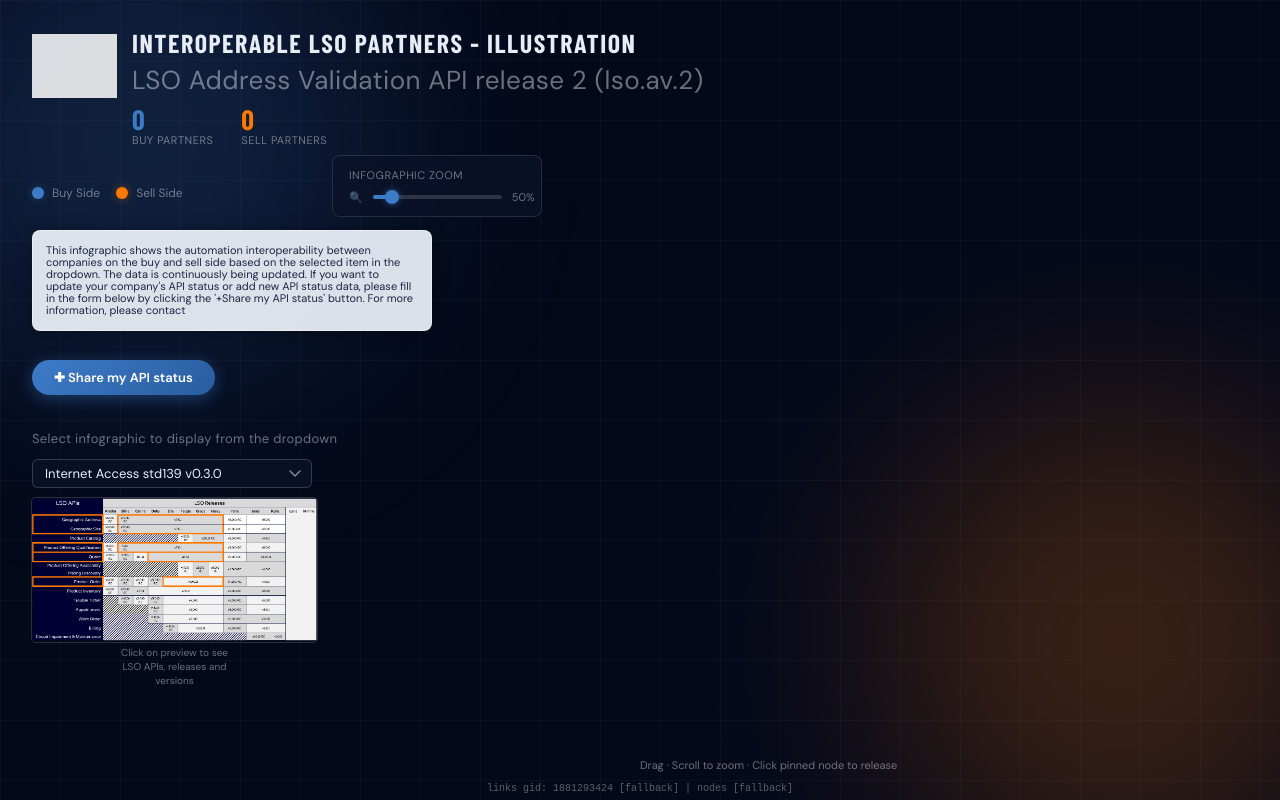
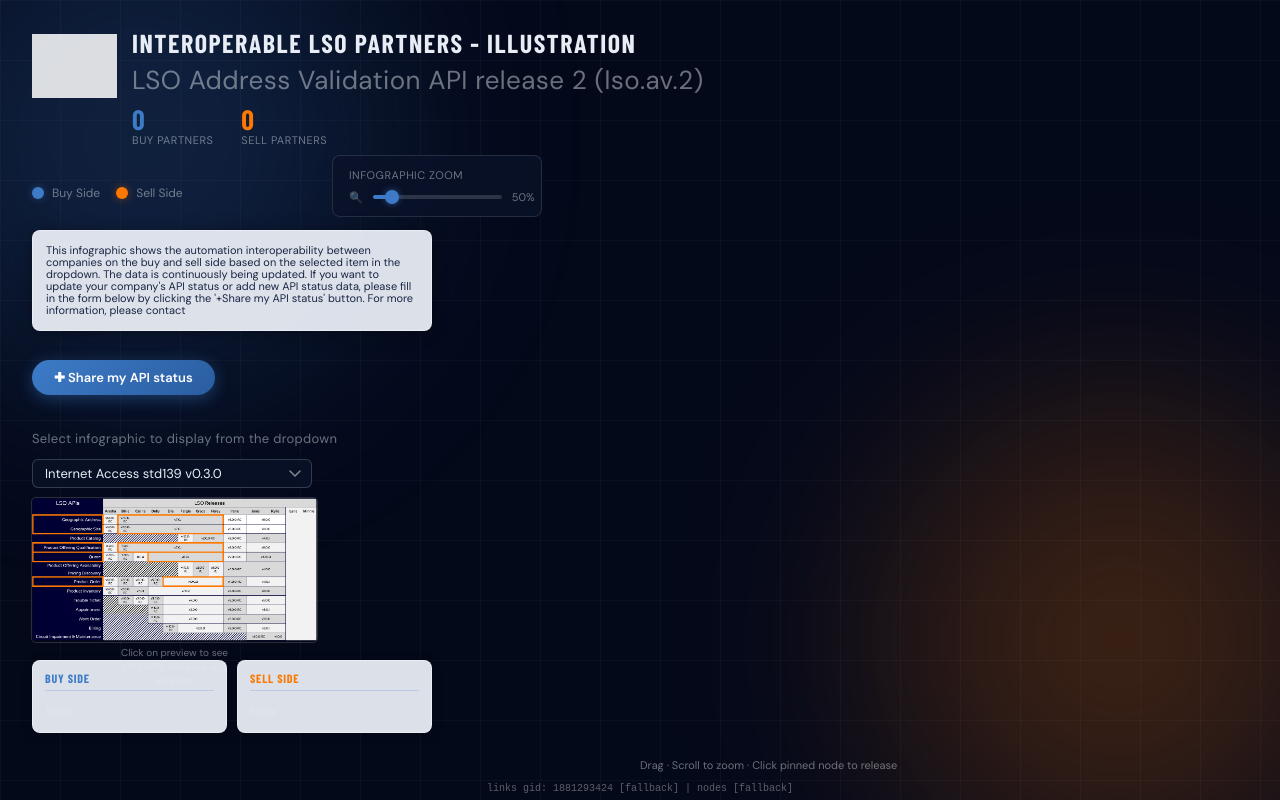
Before and after one commit to mplify-products/lso-apis, a plain HTML site: page index.html in a window 1280 px wide. Drawn offline with nearby package versions, Linux system fonts and the light colour scheme; no server answers; grey boxes are pictures that could not be loaded; a web font is replaced by a local one.

Commit message:
Add files via upload

```diff
--- a/index.html
+++ b/index.html
@@ -384,6 +384,43 @@
     }
     #zoom-label { font-size: 11px; color: var(--muted); min-width: 34px; }
 
+    /* Company roster panels */
+    #roster-wrap {
+      position: fixed; top: 660px; left: 32px;
+      width: 400px;
+      display: flex; gap: 10px;
+      z-index: 10;
+      opacity: 0; animation: slideUp .7s ease 1.3s forwards;
+    }
+    .roster-panel {
+      flex: 1;
+      background: rgba(232,237,245,0.95);
+      border: 1px solid rgba(255,255,255,0.4);
+      border-radius: 8px;
+      padding: 10px 12px;
+      box-shadow: 0 2px 12px rgba(0,0,0,0.2);
+      overflow-y: auto;
+      max-height: 200px;
+    }
+    .roster-panel h4 {
+      font-family: 'Barlow Condensed', sans-serif;
+      font-size: 12px; font-weight: 700;
+      text-transform: uppercase; letter-spacing: 0.8px;
+      color: #1A2744; margin-bottom: 8px;
+      border-bottom: 1px solid rgba(61,123,199,0.2);
+      padding-bottom: 5px;
+    }
+    .roster-panel h4.buy  { color: #3D7BC7; }
+    .roster-panel h4.sell { color: #FD7801; }
+    .roster-item {
+      font-size: 11px; line-height: 1.8;
+      color: #1A2744;
+    }
+    .roster-item a {
+      color: #2a5da0; text-decoration: none;
+    }
+    .roster-item a:hover { text-decoration: underline; }
+
     /* Graph */
     #graph {
       position: fixed; inset: 0;
@@ -495,6 +532,17 @@
     <div id="impl-msg"></div>
   </div>
 
+  <!-- Company roster panels -->
+  <div id="roster-wrap">
+    <div class="roster-panel" id="roster-buy">
+      <h4 class="buy">Buy Side</h4>
+      <div id="roster-buy-list"><span class="roster-item" style="color:var(--muted)">Loading…</span></div>
+    </div>
+    <div class="roster-panel" id="roster-sell">
+      <h4 class="sell">Sell Side</h4>
+      <div id="roster-sell-list"><span class="roster-item" style="color:var(--muted)">Loading…</span></div>
+    </div>
+  </div>
   <div id="debug-bar"></div>
   <div id="info-box">This infographic shows the automation interoperability between companies on the buy and sell side based on the selected item in the dropdown. The data is continuously being updated. If you want to update your company's API status or add new API status data, please fill in the form below by clicking the '+Share my API status' button. For more information, please contact <a id="info-email" href="#"></a></div>
   <svg id="graph"></svg>
@@ -517,7 +565,7 @@
   // Example: index.html?nodes=111111&links=222222
   // Google Sheets API v4 — key restricted to mplify-products.github.io
   const SHEET_ID   = "1xY0ZnweIXE3pDPyTfiT3nsvB7wCchLZIW5D6jAOFzuQ";
-  const API_KEY    = "AIzaSyBO2A-xcrPpcj9g0ebdlnDlx1AjvP90xzQ";
+  const API_KEY    = "AIzaSyCiYRPbPg2u3SlYm6CxcdgQDHn1yGM4rNs";
   const API_BASE   = `https://sheets.googleapis.com/v4/spreadsheets/${SHEET_ID}/values`;
   const DEFAULT_LINKS_GID = "1881293424";
 
@@ -761,6 +809,25 @@ hub-buy,hub-sell`;
   subtitleEl.style.visibility = "visible";
   // Store subtitle text so hubLinkLabel can pick it up once defined
   window._subtitleText = subtitleEl.textContent;
+
+  // Populate company rosters
+  (function() {
+    const buyList  = document.getElementById("roster-buy-list");
+    const sellList = document.getElementById("roster-sell-list");
+    const buyNodes  = nodes.filter(n => n.type === "company" && n.group === "buy");
+    const sellNodes = nodes.filter(n => n.type === "company" && n.group === "sell");
+    function renderList(el, items) {
+      if (!items.length) { el.innerHTML = '<span class="roster-item" style="color:var(--muted)">None</span>'; return; }
+      el.innerHTML = items.map(n => {
+        const href = n.url ? (n.url.startsWith("http") ? n.url : "https://" + n.url) : null;
+        return `<div class="roster-item">${href
+          ? `<a href="${href}" target="_blank" rel="noopener">${n.label}</a>`
+          : n.label}</div>`;
+      }).join("");
+    }
+    renderList(buyList,  buyNodes);
+    renderList(sellList, sellNodes);
+  })();
 
   // Assign colors to groups
   const groups   = [...new Set(nodes.map(d => d.group))];
```
